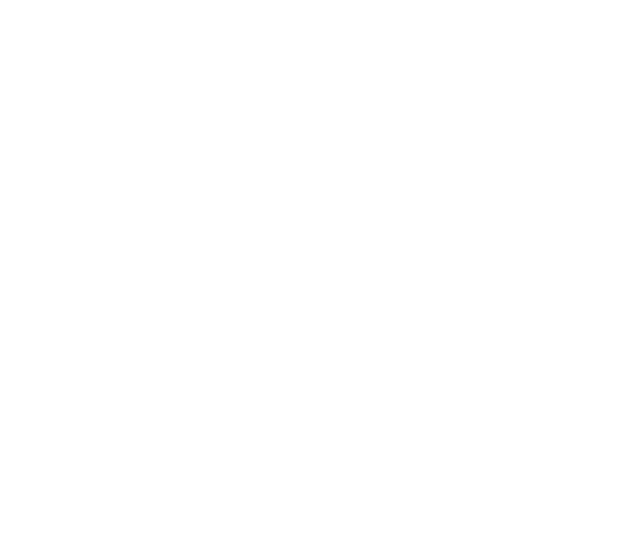
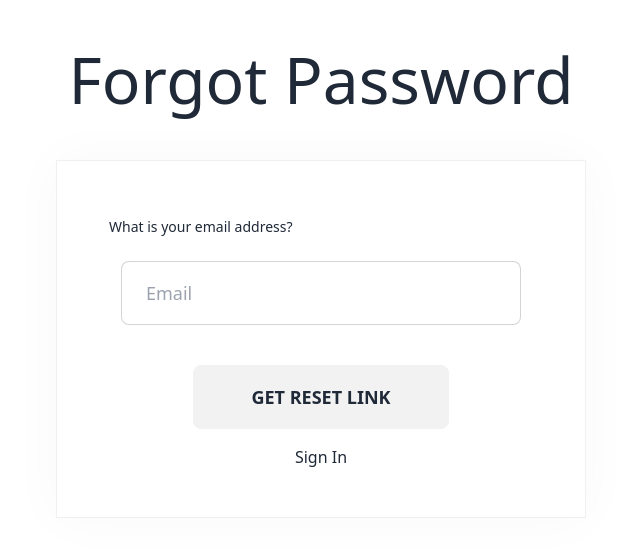
Before and after one commit to adam-brannon09/note_taker_2, a React (Create React App) app: page /forgot-password in a window 1280 px wide. Before the commit this address had no page. Shown: the top 556 px of the page, without its empty margins (319-959 px from the left). Built offline with nearby package versions, Linux system fonts and the light colour scheme.

Commit message:
added forgot password page and functionality

```diff
--- a/src/App.js
+++ b/src/App.js
@@ -3,6 +3,7 @@
 import SignUp from "./pages/SignUp";
 import NoteScreen from "./pages/NoteScreen";
 import EditScreen from "./pages/EditScreen";
+import ForgotPassword from "./pages/ForgotPassword";
 import PrivateRoute from "./components/PrivateRoute";
 // react router
 import { BrowserRouter as Router, Routes, Route } from "react-router-dom";
@@ -22,6 +23,7 @@
             <Route path="/note" element={<NoteScreen />} />
           </Route>
           <Route path="/edit/:noteId" element={<EditScreen />} />
+          <Route path="/forgot-password" element={<ForgotPassword />} />
         </Routes>
       </Router>
       <ToastContainer />
--- /dev/null
+++ b/src/pages/ForgotPassword.jsx
@@ -0,0 +1,67 @@
+import { useState } from 'react'
+import { Link, useNavigate } from 'react-router-dom'
+import { toast } from 'react-toastify'
+import { getAuth, sendPasswordResetEmail } from 'firebase/auth'
+
+
+
+
+function ForgotPassword() {
+
+    const [email, setEmail] = useState('')
+    const navigate = useNavigate()
+
+    const handleSubmit = async (e) => {
+        e.preventDefault()
+        try {
+            const auth = getAuth()
+            await sendPasswordResetEmail(auth, email)
+            toast.success('Password reset link sent to email')
+            navigate('/')
+        } catch (error) {
+            toast.error('Error sending password reset email')
+        }
+    }
+
+    const handleChange = (e) => {
+        setEmail(e.target.value)
+    }
+    return (
+
+        <div className="welcome" >
+            <h1 className="title">Forgot Password</h1>
+
+            <div >
+                <form onSubmit={handleSubmit} className="formContainer">
+                    <label className="form-control">
+                        <div className='label'>
+                            <span className="label-text">What is your email address?</span>
+                        </div>
+                        {/* email input */}
+                        <input
+                            type='email'
+                            className='input input-lg input-bordered input-email'
+                            placeholder='Email'
+                            id='email'
+                            value={email}
+                            onChange={handleChange}
+                        />
+                    </label>
+                    <br />
+                    <div className='text-center'>
+                        <button className="btn btn-lg btn-wide">
+                            Get Reset Link
+                        </button>
+
+                    </div>
+
+                    <Link to='/' className='mt-4'>Sign In</Link>
+
+                </form>
+            </div>
+
+        </div>
+
+    )
+}
+export default ForgotPassword
```
